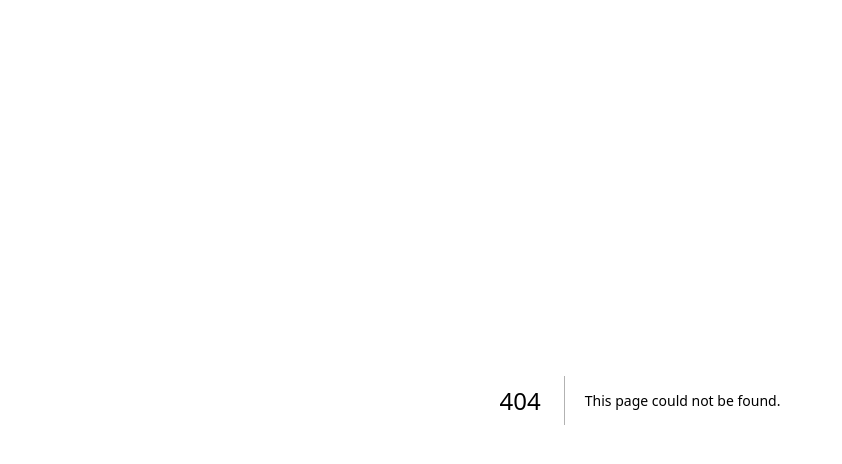
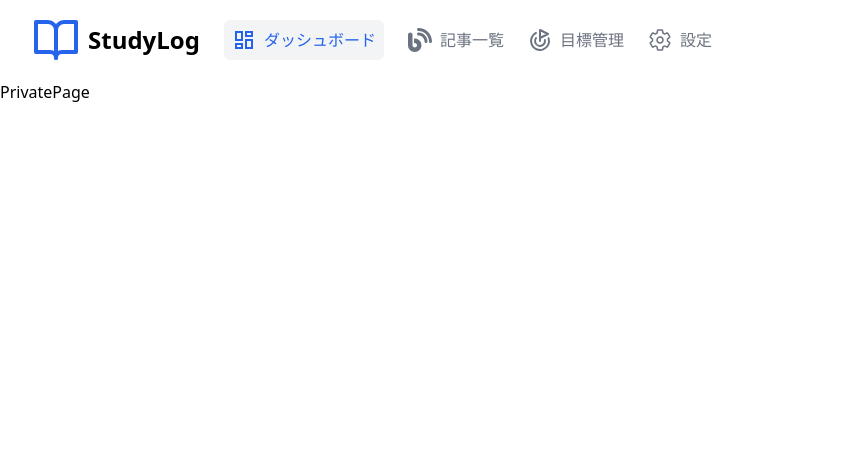
Before and after one commit to haru1489248/StudyLog, a Next.js app: page /private in a window 1280 px wide. Before the commit this address had no page. Shown: the top 464 px of the page, without its empty margins (0-842 px from the left). Built offline with nearby package versions, Linux system fonts and the light colour scheme.

Commit message:
add private header

```diff
--- /dev/null
+++ b/src/app/private/_components/PrivateHeader.tsx
@@ -0,0 +1,55 @@
+'use client'
+
+import Link from 'next/link'
+import { FiBookOpen } from 'react-icons/fi'
+import { MdOutlineDashboard } from "react-icons/md";
+import { FaBlog } from "react-icons/fa6";
+import { LuGoal } from "react-icons/lu";
+import { IoSettingsOutline } from "react-icons/io5";
+import { usePathname } from 'next/navigation';
+
+export const PrivateHeader = () => {
+    const pathname = usePathname();
+
+    const icons = [
+        {
+            name: 'ダッシュボード',
+            icon: <MdOutlineDashboard className='text-2xl' />,
+            href: '/private',
+        },
+        {
+            name: '記事一覧',
+            icon: <FaBlog className='text-2xl' />,
+            href: '/private/articles',
+        },
+        {
+            name: '目標管理',
+            icon: <LuGoal className='text-2xl' />,
+            href: '/private/goals',
+        },
+        {
+            name: '設定',
+            icon: <IoSettingsOutline className='text-2xl' />,
+            href: '/private/settings',
+        },
+    ]
+  return (
+    <div className='flex items-center p-4 ml-4 gap-4'>
+      <div className='flex items-center gap-2'>
+        <FiBookOpen className='text-5xl text-blue-600' />
+        <h1 className='text-2xl font-black'>StudyLog</h1>
+      </div>
+      {icons.map((icon) => {
+        const isActive = pathname === icon.href;
+        return (
+        <div key={icon.href} className='ml-2'>
+          <Link href={icon.href} className={`flex items-center gap-2 ${isActive ? 'text-blue-600 bg-gray-100 rounded-md p-2' : 'text-gray-500'}`}>
+            {icon.icon}
+            {icon.name}
+          </Link>
+        </div>
+      )
+      })}
+    </div>
+  )
+}
--- /dev/null
+++ b/src/app/private/layout.tsx
@@ -0,0 +1,14 @@
+import { PrivateHeader } from "./_components/PrivateHeader"
+
+export default function PrivateLayout({
+  children,
+}: Readonly<{
+  children: React.ReactNode
+}>) {
+  return (
+    <div>
+      <PrivateHeader />
+      {children}
+    </div>
+  )
+}
--- /dev/null
+++ b/src/app/private/page.tsx
@@ -0,0 +1,3 @@
+export default function PrivatePage() {
+  return <div>PrivatePage</div>
+}
--- a/src/app/public/login/LoginForm.tsx
+++ b/src/app/public/login/LoginForm.tsx
@@ -24,7 +24,9 @@ export const LoginForm = () => {
 
     if (state.status === 'success') {
       ;(async () => {
-        toast.success(state.message)
+        if (state.message) {
+          toast.success(state.message)
+        }
         globalLoading.hide()
         router.push(`/private`)
       })()
```
